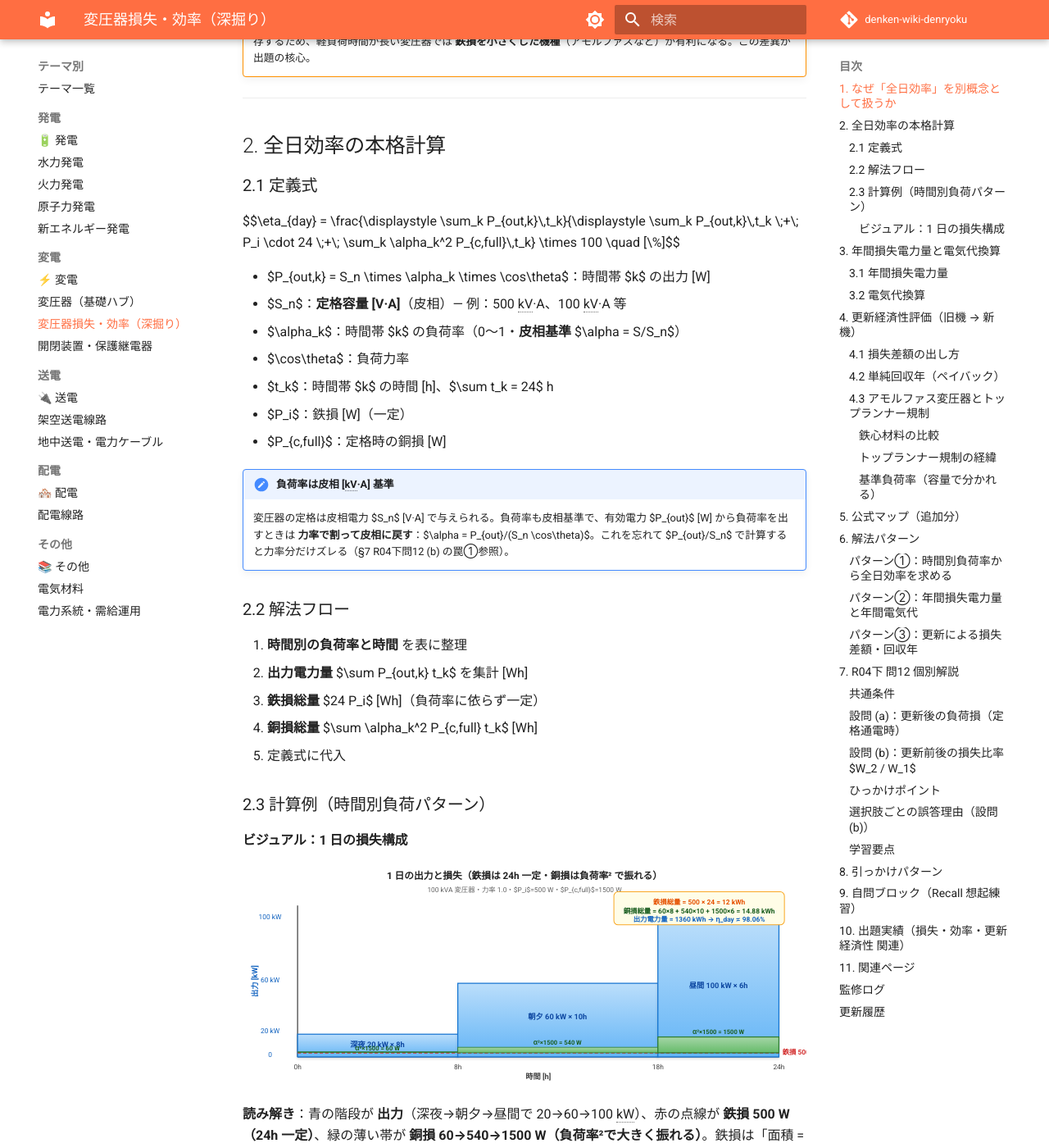
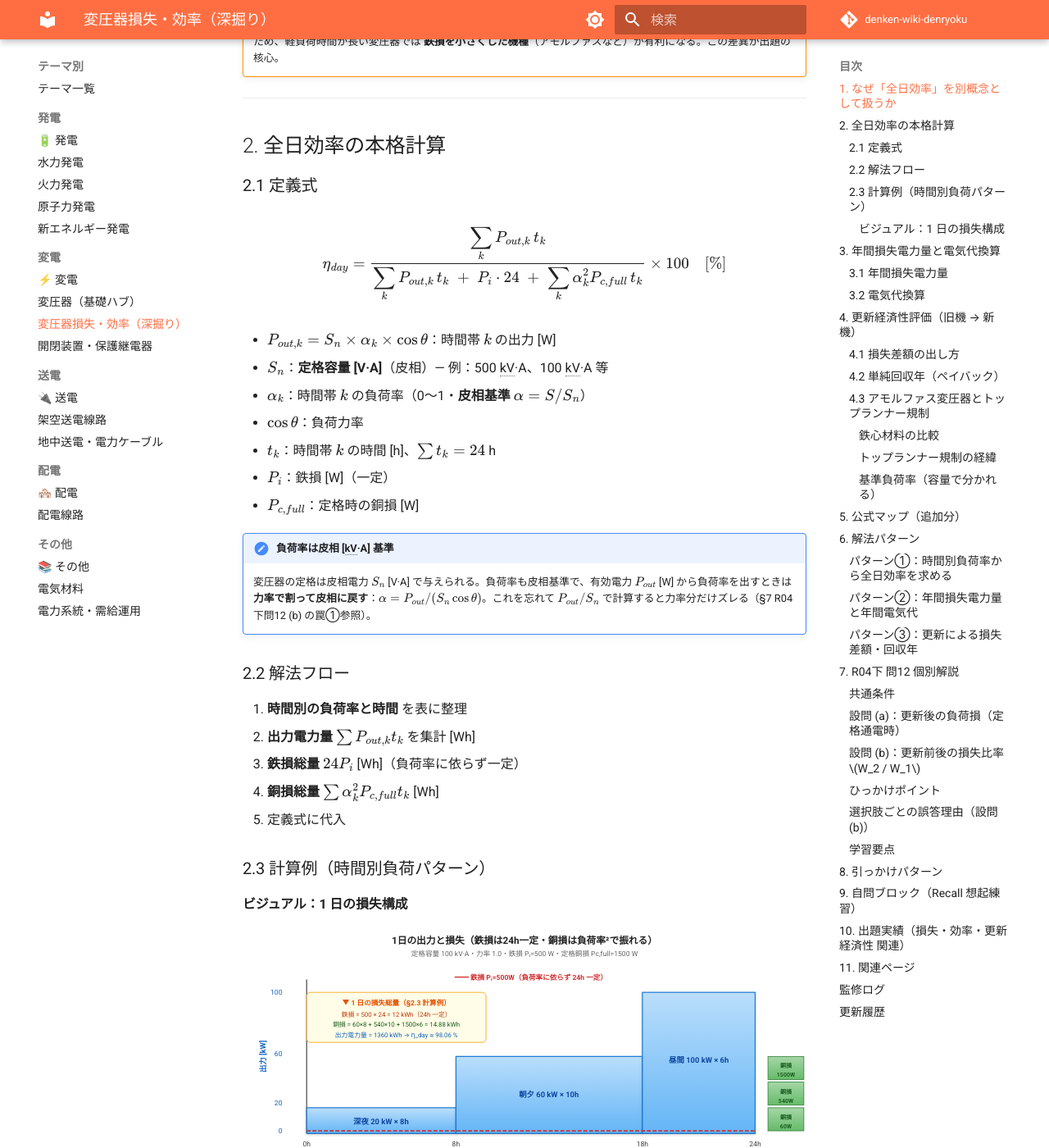
Before and after one commit to kfurufuru/denken-wiki-denryoku, an MkDocs documentation site: the page built from docs/themes/henatsuki-loss.md, in a window 1280 px wide and 1400 px high, scrolled down 1725 px. Shown: the whole window at 82% size. Built offline with MkDocs 1.6.1 and Material for MkDocs 9.7.7, drawn with Linux system fonts in a browser that asks for light colours; comment, search, counter and statistics services are not loaded; some of the changed text lies outside the part shown.

Commit message:
fix(henatsuki): SVG文字化け・重なり修正 + MathJax環境を riron から移植
文字化けの根本原因：denryoku に pymdownx.arithmatex / MathJax 設定が無く、
本文の $..$ $$..$$ がすべて LaTeX 生記号でレンダリングされていた。
riron wiki の MathJax 設定を移植して数式レンダリングを有効化。

mkdocs.yml：
- pymdownx.arithmatex（generic: true）を markdown_extensions に追加
- extra_javascript で mathjax.js + MathJax CDN + mermaid CDN を読み込み
- riron と同じ \(...\) / \[...\] 受付規約に準拠

docs/javascripts/mathjax.js（新規）：
- riron の設定を流用（inlineMath \(\) / displayMath \[\] / 電気工学マクロ）

docs/themes/henatsuki.md（T字型等価回路 SVG）：
- viewBox を 760x260 → 820x320 に拡大
- 「一次巻線抵抗 / 一次漏れリアクタンス」の隣接ラベル重なりを解消（上部単一行 "一次側 巻線抵抗 R₁ / 漏れリアクタンス X₁" 集約）
- 二次側ラベルも同様に上部単一行に集約
- 凡例を下部の独立ボックスに分離（青=一次・緑=励磁・橙=二次・損失式）
- 端子・負荷ラベルを左右端に再配置

docs/themes/henatsuki-loss.md（階段グラフ SVG）：
- viewBox を 820x320 → 880x380 に拡大
- 副題のLaTeX生残 "$P_i$=500 W・$P_{c,full}$=1500 W" を Unicode "Pᵢ=500 W、Pc,full=1500 W" に書き換え（SVG <text> 内は MathJax 処理外のため）
- 深夜帯の出力ラベルと銅損ラベルの完全重なり（y=266 vs y=270）を解消：銅損3値を右側独立凡例パネル（60W/540W/1500W）に集約
- 鉄損ラインの右端見切れ（anchor=start, x=785）を中央上配置に変更
- 計算サマリーボックスを左上にレイアウト・テキスト3行で読みやすく整形

Co-Authored-By: Claude Opus 4.7 <noreply@anthropic.com>

```diff
--- /dev/null
+++ b/docs/javascripts/mathjax.js
@@ -0,0 +1,26 @@
+window.MathJax = {
+  tex: {
+    inlineMath: [["\\(", "\\)"]],
+    displayMath: [["\\[", "\\]"]],
+    processEscapes: true,
+    processEnvironments: true,
+    macros: {
+      jw:      "{j\\omega}",
+      Ohm:     "\\,\\Omega",
+      ang:     ["\\angle #1", 1],
+      phasor:  ["\\dot{#1}", 1],
+      conj:    ["\\overline{#1}", 1]
+    }
+  },
+  options: {
+    ignoreHtmlClass: ".*|",
+    processHtmlClass: "arithmatex"
+  }
+};
+
+document$.subscribe(() => {
+  MathJax.startup.output.clearCache()
+  MathJax.typesetClear()
+  MathJax.texReset()
+  MathJax.typesetPromise()
+})
--- a/docs/themes/henatsuki-loss.md
+++ b/docs/themes/henatsuki-loss.md
@@ -79,44 +79,49 @@ $$\eta_{day} = \frac{\displaystyle \sum_k P_{out,k}\,t_k}{\displaystyle \sum_k P
 
 #### ビジュアル：1 日の損失構成
 
-<div><svg viewBox="0 0 820 320" xmlns="http://www.w3.org/2000/svg" width="100%" preserveAspectRatio="xMidYMid meet" role="img" aria-label="1日の出力と損失の時間別階段グラフ">
+<div><svg viewBox="0 0 880 380" xmlns="http://www.w3.org/2000/svg" width="100%" preserveAspectRatio="xMidYMid meet" role="img" aria-label="1日の出力と損失の時間別階段グラフ">
 <defs>
 <filter id="shLoss" x="-20%" y="-20%" width="140%" height="140%"><feDropShadow dx="0" dy="2" stdDeviation="2" flood-opacity="0.15"/></filter>
 <linearGradient id="gLoad" x1="0" y1="0" x2="0" y2="1"><stop offset="0%" stop-color="#bbdefb"/><stop offset="100%" stop-color="#64b5f6"/></linearGradient>
 <linearGradient id="gCu" x1="0" y1="0" x2="0" y2="1"><stop offset="0%" stop-color="#a5d6a7"/><stop offset="100%" stop-color="#66bb6a"/></linearGradient>
 </defs>
-<text x="410" y="22" text-anchor="middle" font-size="14" font-weight="700" fill="#212121">1 日の出力と損失（鉄損は 24h 一定・銅損は負荷率² で振れる）</text>
-<text x="410" y="40" text-anchor="middle" font-size="10" fill="#666">100 kVA 変圧器・力率 1.0・$P_i$=500 W・$P_{c,full}$=1500 W</text>
-<line x1="80" y1="280" x2="780" y2="280" stroke="#424242" stroke-width="1.5"/>
-<line x1="80" y1="60" x2="80" y2="280" stroke="#424242" stroke-width="1.5"/>
-<text x="80" y="298" text-anchor="middle" font-size="10" fill="#424242">0h</text>
-<text x="313" y="298" text-anchor="middle" font-size="10" fill="#424242">8h</text>
-<text x="604" y="298" text-anchor="middle" font-size="10" fill="#424242">18h</text>
-<text x="780" y="298" text-anchor="middle" font-size="10" fill="#424242">24h</text>
-<text x="430" y="312" text-anchor="middle" font-size="11" font-weight="700" fill="#424242">時間 [h]</text>
-<text x="40" y="80" text-anchor="middle" font-size="10" fill="#1565c0">100 kW</text>
-<text x="40" y="172" text-anchor="middle" font-size="10" fill="#1565c0">60 kW</text>
-<text x="40" y="245" text-anchor="middle" font-size="10" fill="#1565c0">20 kW</text>
-<text x="40" y="280" text-anchor="middle" font-size="10" fill="#1565c0">0</text>
-<text x="22" y="170" text-anchor="middle" font-size="11" font-weight="700" fill="#1565c0" transform="rotate(-90 22 170)">出力 [kW]</text>
-<rect x="80" y="247" width="233" height="33" fill="url(#gLoad)" stroke="#1976d2" stroke-width="1.5" filter="url(#shLoss)"/>
-<text x="196" y="266" text-anchor="middle" font-size="11" font-weight="700" fill="#0d47a1">深夜 20 kW × 8h</text>
-<rect x="313" y="173" width="291" height="107" fill="url(#gLoad)" stroke="#1976d2" stroke-width="1.5" filter="url(#shLoss)"/>
-<text x="458" y="225" text-anchor="middle" font-size="11" font-weight="700" fill="#0d47a1">朝夕 60 kW × 10h</text>
-<rect x="604" y="80" width="176" height="200" fill="url(#gLoad)" stroke="#1976d2" stroke-width="1.5" filter="url(#shLoss)"/>
-<text x="692" y="180" text-anchor="middle" font-size="11" font-weight="700" fill="#0d47a1">昼間 100 kW × 6h</text>
-<line x1="80" y1="274" x2="780" y2="274" stroke="#d32f2f" stroke-width="2" stroke-dasharray="5,3"/>
-<text x="785" y="277" text-anchor="start" font-size="10" font-weight="700" fill="#d32f2f">鉄損 500 W（24h 一定）</text>
-<rect x="80" y="272" width="233" height="2" fill="#2e7d32"/>
-<text x="196" y="270" text-anchor="middle" font-size="9" font-weight="700" fill="#1b5e20">α²×1500 = 60 W</text>
-<rect x="313" y="266" width="291" height="8" fill="url(#gCu)" stroke="#2e7d32" stroke-width="1"/>
-<text x="458" y="262" text-anchor="middle" font-size="9" font-weight="700" fill="#1b5e20">α²×1500 = 540 W</text>
-<rect x="604" y="251" width="176" height="23" fill="url(#gCu)" stroke="#2e7d32" stroke-width="1.5"/>
-<text x="692" y="247" text-anchor="middle" font-size="9" font-weight="700" fill="#1b5e20">α²×1500 = 1500 W</text>
-<rect x="540" y="40" width="248" height="48" rx="6" fill="#fffde7" stroke="#f9a825" stroke-width="1.2"/>
-<text x="664" y="58" text-anchor="middle" font-size="10" font-weight="700" fill="#e65100">鉄損総量 = 500 × 24 = 12 kWh</text>
-<text x="664" y="72" text-anchor="middle" font-size="10" font-weight="700" fill="#1b5e20">銅損総量 = 60×8 + 540×10 + 1500×6 = 14.88 kWh</text>
-<text x="664" y="84" text-anchor="middle" font-size="10" font-weight="700" fill="#1565c0">出力電力量 = 1360 kWh → η_day ≈ 98.06%</text>
+<text x="440" y="24" text-anchor="middle" font-size="15" font-weight="700" fill="#212121">1日の出力と損失（鉄損は24h一定・銅損は負荷率²で振れる）</text>
+<text x="440" y="44" text-anchor="middle" font-size="11" fill="#666">定格容量 100 kV·A・力率 1.0・鉄損 Pᵢ=500 W・定格銅損 Pc,full=1500 W</text>
+<line x1="100" y1="320" x2="800" y2="320" stroke="#424242" stroke-width="1.5"/>
+<line x1="100" y1="80" x2="100" y2="320" stroke="#424242" stroke-width="1.5"/>
+<text x="100" y="340" text-anchor="middle" font-size="11" fill="#424242">0h</text>
+<text x="333" y="340" text-anchor="middle" font-size="11" fill="#424242">8h</text>
+<text x="624" y="340" text-anchor="middle" font-size="11" fill="#424242">18h</text>
+<text x="800" y="340" text-anchor="middle" font-size="11" fill="#424242">24h</text>
+<text x="450" y="358" text-anchor="middle" font-size="12" font-weight="700" fill="#424242">時間 [h]</text>
+<text x="62" y="103" text-anchor="end" font-size="11" fill="#1565c0">100</text>
+<text x="62" y="199" text-anchor="end" font-size="11" fill="#1565c0">60</text>
+<text x="62" y="276" text-anchor="end" font-size="11" fill="#1565c0">20</text>
+<text x="62" y="320" text-anchor="end" font-size="11" fill="#1565c0">0</text>
+<text x="36" y="200" text-anchor="middle" font-size="12" font-weight="700" fill="#1565c0" transform="rotate(-90 36 200)">出力 [kW]</text>
+<rect x="100" y="280" width="233" height="40" fill="url(#gLoad)" stroke="#1976d2" stroke-width="1.5" filter="url(#shLoss)"/>
+<text x="216" y="306" text-anchor="middle" font-size="12" font-weight="700" fill="#0d47a1">深夜 20 kW × 8h</text>
+<rect x="333" y="200" width="291" height="120" fill="url(#gLoad)" stroke="#1976d2" stroke-width="1.5" filter="url(#shLoss)"/>
+<text x="478" y="264" text-anchor="middle" font-size="12" font-weight="700" fill="#0d47a1">朝夕 60 kW × 10h</text>
+<rect x="624" y="100" width="176" height="220" fill="url(#gLoad)" stroke="#1976d2" stroke-width="1.5" filter="url(#shLoss)"/>
+<text x="712" y="210" text-anchor="middle" font-size="12" font-weight="700" fill="#0d47a1">昼間 100 kW × 6h</text>
+<line x1="100" y1="316" x2="800" y2="316" stroke="#d32f2f" stroke-width="2.2" stroke-dasharray="6,3"/>
+<text x="450" y="80" text-anchor="middle" font-size="11" font-weight="700" fill="#d32f2f">━━ 鉄損 Pᵢ=500W（負荷率に依らず 24h 一定）</text>
+<text x="450" y="376" text-anchor="middle" font-size="10" fill="#666">青の階段＝出力 / 赤の点線＝鉄損 / 緑＝銅損（時間帯別 60→540→1500 W）</text>
+<rect x="820" y="280" width="56" height="36" fill="url(#gCu)" stroke="#2e7d32" stroke-width="1"/>
+<text x="848" y="298" text-anchor="middle" font-size="9" font-weight="700" fill="#1b5e20">銅損</text>
+<text x="848" y="312" text-anchor="middle" font-size="9" font-weight="700" fill="#1b5e20">60W</text>
+<rect x="820" y="240" width="56" height="36" fill="url(#gCu)" stroke="#2e7d32" stroke-width="1"/>
+<text x="848" y="258" text-anchor="middle" font-size="9" font-weight="700" fill="#1b5e20">銅損</text>
+<text x="848" y="272" text-anchor="middle" font-size="9" font-weight="700" fill="#1b5e20">540W</text>
+<rect x="820" y="200" width="56" height="36" fill="url(#gCu)" stroke="#2e7d32" stroke-width="1"/>
+<text x="848" y="218" text-anchor="middle" font-size="9" font-weight="700" fill="#1b5e20">銅損</text>
+<text x="848" y="232" text-anchor="middle" font-size="9" font-weight="700" fill="#1b5e20">1500W</text>
+<rect x="100" y="100" width="280" height="78" rx="6" fill="#fffde7" stroke="#f9a825" stroke-width="1.2"/>
+<text x="240" y="120" text-anchor="middle" font-size="11" font-weight="700" fill="#e65100">▼ 1 日の損失総量（§2.3 計算例）</text>
+<text x="240" y="138" text-anchor="middle" font-size="10" fill="#bf360c">鉄損 = 500 × 24 = 12 kWh（24h 一定）</text>
+<text x="240" y="154" text-anchor="middle" font-size="10" fill="#1b5e20">銅損 = 60×8 + 540×10 + 1500×6 = 14.88 kWh</text>
+<text x="240" y="170" text-anchor="middle" font-size="10" fill="#1565c0">出力電力量 = 1360 kWh → η_day ≈ 98.06 %</text>
 </svg></div>
 
 **読み解き**：青の階段が **出力**（深夜→朝夕→昼間で 20→60→100 kW）、赤の点線が **鉄損 500 W（24h 一定）**、緑の薄い帯が **銅損 60→540→1500 W（負荷率²で大きく振れる）**。鉄損は「面積 = 一定値 × 24h」、銅損は「時間帯ごとに高さが負荷率²で変わる」面積積分になる。右上の黄色ボックスが §2.3 計算例の最終値。
--- a/mkdocs.yml
+++ b/mkdocs.yml
@@ -53,6 +53,8 @@ markdown_extensions:
   - md_in_html
   - def_list
   - footnotes
+  - pymdownx.arithmatex:
+      generic: true
   - pymdownx.emoji:
       emoji_index: !!python/name:material.extensions.emoji.twemoji
       emoji_generator: !!python/name:material.extensions.emoji.to_svg
@@ -63,6 +65,11 @@ markdown_extensions:
   - pymdownx.snippets:
       auto_append:
         - includes/abbreviations.md
+
+extra_javascript:
+  - javascripts/mathjax.js
+  - https://unpkg.com/mathjax@3/es5/tex-mml-chtml.js
+  - https://unpkg.com/mermaid@10/dist/mermaid.min.js
 
 extra_css:
   - stylesheets/custom.css
```
Also changed, not shown: docs/themes/henatsuki.md (+40 -39 lines).
